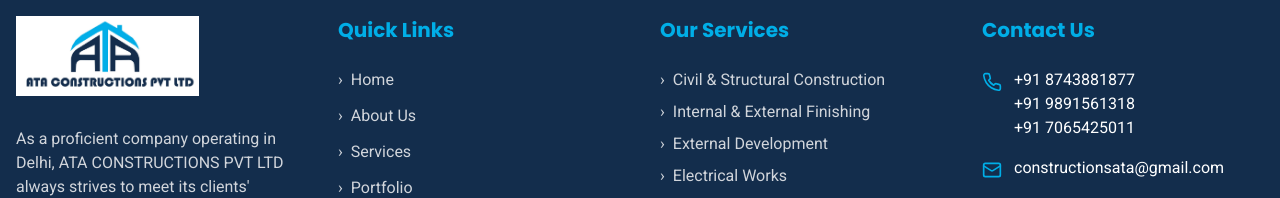
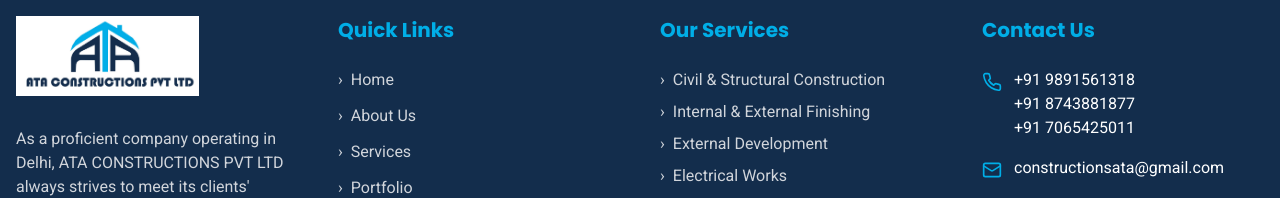
Before and after one commit to punyam01/ATA-Construction, a Next.js app: page / in a window 1280 px wide. Shown: the part 4765-4963 px from the top of the page. Built offline with nearby package versions, Linux system fonts and the light colour scheme.

Commit message:
Update footer.tsx

```diff
--- a/components/footer.tsx
+++ b/components/footer.tsx
@@ -154,12 +154,12 @@ const Footer = () => {
               <li className="flex items-start">
                 <Phone className="mr-3 h-5 w-5 text-[#00aee7] flex-shrink-0 mt-1" />
                 <div>
-                  <a href="tel:+918743881877" className="hover:text-[#00aee7] transition-colors">
-                    +91 8743881877
+                  <a href="tel:+919891561318" className="hover:text-[#00aee7] transition-colors">
+                    +91 9891561318
                   </a>
                   <br />
-                  <a href="tel:+919891561318" className="hover:text-[#00aee7] transition-colors">
-                    +91 9891561318
+                   <a href="tel:+918743881877" className="hover:text-[#00aee7] transition-colors">
+                    +91 8743881877
                   </a>
                   <br />
                   <a href="tel:+917065425011" className="hover:text-[#00aee7] transition-colors">
```
